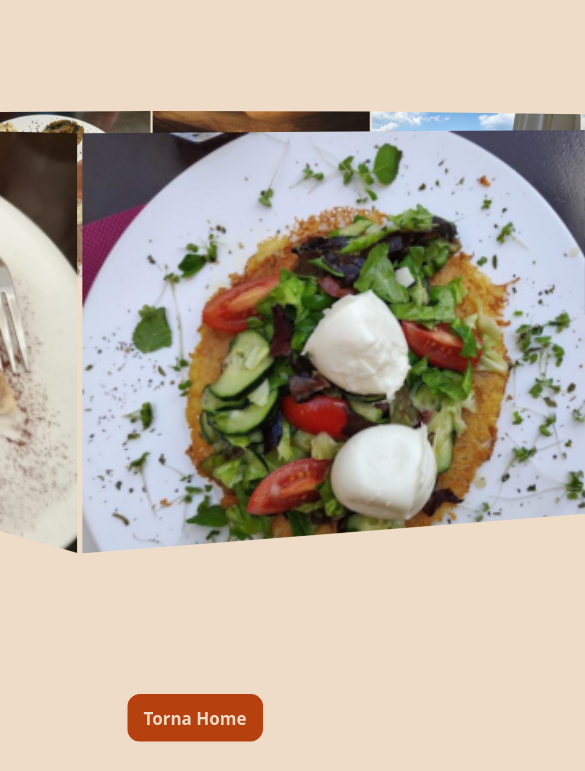
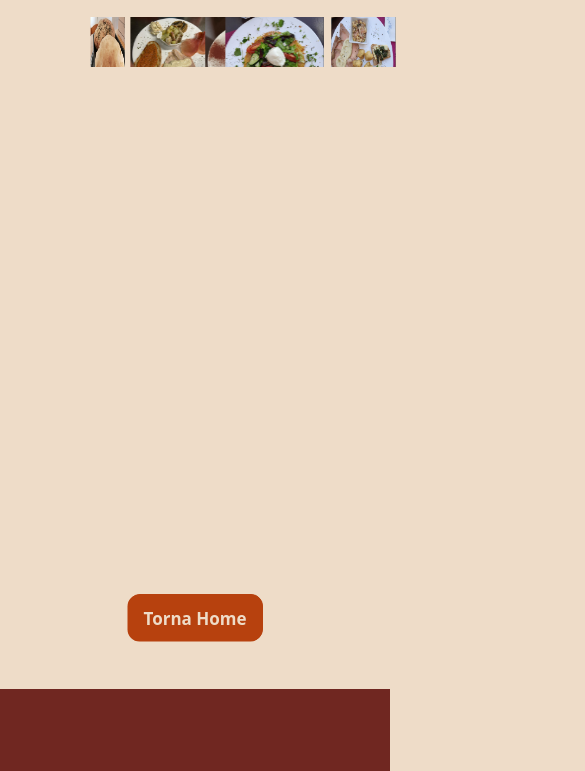
Before and after one commit to GiadaMonni/Osteria-al-Teatro, a plain HTML site: page dettaglio1_index.html in a window 390 px wide. Shown: the part 400-1171 px from the top of the page, 585 px wide, since content can reach past the window. Drawn offline with nearby package versions, Linux system fonts and the light colour scheme.

Commit message:
carosello responsive dettaglio 1

```diff
--- a/detagli_style.css
+++ b/detagli_style.css
@@ -20,16 +20,16 @@
             color: var(--ciliegio);
     }
 
-    .detta{
+    /* .detta{
       position: relative;
       left: -45px;
-    }
+    } */
     .over:hover{
       font-size: 70px;
     }
     .nav2{
       background-color: transparent;
-      margin: 50px;
+      padding: 50px;
       font-family: Seagram tfb, serif;
       color: var(--ciliegio);
       text-shadow: 2px 2px 2px 2px #fff;
@@ -43,8 +43,10 @@
     position: relative;
     width: 320px;
     margin: 100px auto 0 auto;
-    perspective: 1000px;
+    /* perspective: 1000px; */
     }
+
+
 
     .carousel {
     position: absolute;
@@ -64,6 +66,8 @@
       box-shadow:inset 0 0 0 2000px rgba(250, 248, 248, 0.0);
       display: flex;
       }
+
+
 
     span {
     margin: auto;
@@ -97,6 +101,50 @@
       .carousel__face:nth-child(9) {
       background-image: url("./media/piatti10.jpg");
       transform: rotateY(320deg) translateZ(430px); }
+
+
+      @media screen and (max-width: 600px){
+        .container{
+          width: 100%;
+          margin: 0;
+        }
+
+
+        .carousel__face {
+
+          width: 100px;
+          height: 50px;
+
+          }
+
+          .carousel__face:nth-child(1) {
+            background-image: url("./media/piatti2.jpg");
+            transform: rotateY(0deg) translateZ(0px); }
+            .carousel__face:nth-child(2) {
+            background-image: url("./media/piatti3.jpg");
+                transform: rotateY( 40deg) translateZ(150px); }
+            .carousel__face:nth-child(3) {
+            background-image: url("./media/piatti4.jpg");
+            transform: rotateY( 80deg) translateZ(150px); }
+            .carousel__face:nth-child(4) {
+            background-image: url("./media/piatti5.jpg");
+            transform: rotateY(120deg) translateZ(150px); }
+            .carousel__face:nth-child(5) {
+            background-image: url("./media/piatti6.jpg");
+            transform: rotateY(160deg) translateZ(150px); }
+            .carousel__face:nth-child(6) {
+            background-image: url("./media/piatti7.jpg");
+            transform: rotateY(200deg) translateZ(150px); }
+            .carousel__face:nth-child(7) {
+            background-image: url("./media/piatti8.jpg");
+            transform: rotateY(240deg) translateZ(150px); }
+            .carousel__face:nth-child(8) {
+            background-image: url("./media/piatti9.jpg");
+            transform: rotateY(280deg) translateZ(150px); }
+            .carousel__face:nth-child(9) {
+            background-image: url("./media/piatti10.jpg");
+            transform: rotateY(320deg) translateZ(150px); }
+      }
 
 /* fine dettaglio 1 */
 
--- a/dettaglio1_index.html
+++ b/dettaglio1_index.html
@@ -62,8 +62,12 @@
         </div>
     </div>
 
+
+  </div>
+</div>
+
 <div class="container-fluid col-12 mt-5">
-      <class class="container-button">
+  <div class="container-button">
   <div class="hover bt-1"></div>
   <div class="hover bt-2"></div>
   <div class="hover bt-3"><a class="ancore" href="./intro_index.html"> esci</a></div>
@@ -71,8 +75,6 @@
   <div class="hover bt-5"></div>
   <div class="hover bt-6"><a class="ancore" href="./intro_index.html"> esci</a></div>
   <button></button>
-      </class>
-      </div>
   </div>
   </div>
 
@@ -82,7 +84,7 @@
 <footer class="mt-5 container-fluid">
   <a href="https://www.facebook.com/nadia.favro.5"><i class="fa-brands fa-facebook mx-5 over"></i></a>
   <a href="https://www.google.com/maps/place/Osteria+al+teatro/@43.9300769,7.9092438,15z/data=!4m6!3m5!1s0x12d271ed1fcab46d:0xe582f6d2eda18119!8m2!3d43.9300769!4d7.9092438!16s%2Fg%2F11g0km1ktq?hl=it-IT&entry=ttu"><i class="fa-solid fa-location-dot mx-5 over"></i></a>
-  <a href="contatti_index.html"><i class="fa-solid fa-envelope mx-5 over"></i></a>
+  <a href="contatti_index.html"><i class="fa-solid fa-envelope mx-md-5 over"></i></a>
 </footer>
 
     <script src="./intro.js"></script>
```
Also changed, not shown: dettaglio4_index.html (+2 -2 lines). Lines whose indentation alone changed are shown as unchanged.
